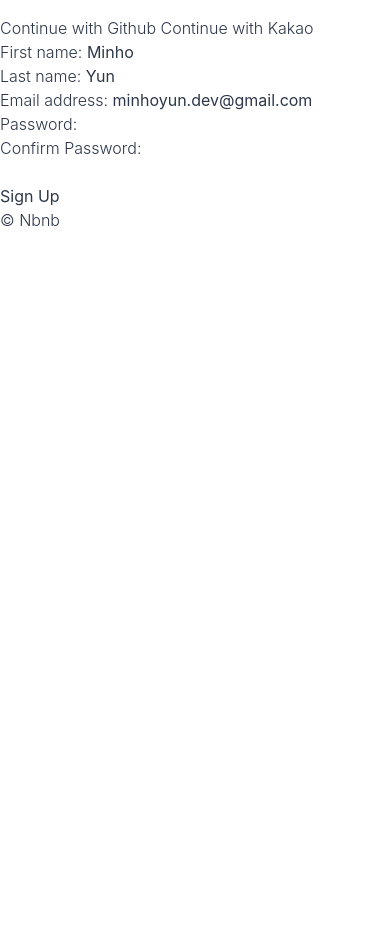
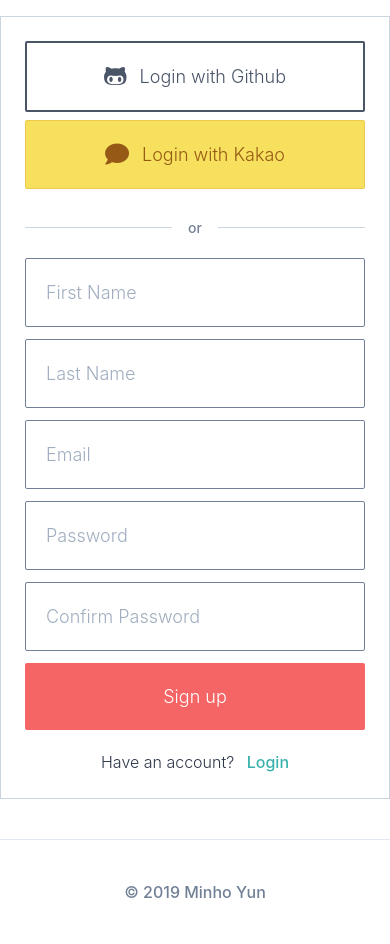
Before and after one commit to yun-mh/airbnb-clone, a Django app: page /users/signup in a window 390 px wide. Shown: the part 80-1024 px from the top of the page. Before the commit the page ends 306 px from the top, so only its background shows below. Run offline with Django 3.2, Linux system fonts and the light colour scheme; some libraries are stand-ins or nearby versions.

Commit message:
Make signup page and implement validations

```diff
--- a/assets/scss/styles.scss
+++ b/assets/scss/styles.scss
@@ -15,4 +15,29 @@
   }
 }
 
+.btn {
+  @apply w-full font-light text-center rounded-sm py-5 text-lg;
+}
+
+input {
+  @apply w-full font-light rounded-sm py-5 text-lg text-left border border-gray-600 px-5;
+  &:focus {
+    @apply outline-none border-teal-500;
+  }
+}
+
+form {
+  .input {
+    @apply mb-3;
+    &.has_error {
+      input {
+        @apply bg-red-200 border-gray-600;
+        &:focus {
+          @apply border-gray-600;
+        }
+      }
+    }
+  }
+}
+
 @tailwind utilities;
--- /dev/null
+++ b/templates/mixins/auth/auth_form.html
@@ -0,0 +1,15 @@
+<form method="POST" class="w-full">
+    {% csrf_token %}
+
+    {% if form.non_field_errors %}
+        {% for error in form.non_field_errors %}
+            <span class="text-red-700 font-medium text-sm">{{ error }}</span>
+        {% endfor %}
+    {% endif %}
+
+    {% for field in form %}
+        {% include 'mixins/auth/form_input.html' with field=field %}
+    {% endfor %}
+
+    <button class="btn bg-red-500 text-white">{{ cta }}</button>
+</form>
--- /dev/null
+++ b/templates/mixins/auth/form_input.html
@@ -0,0 +1,8 @@
+<div class="w-full input {% if field.errors %}has_error{% endif %}">
+    {{ field }}
+    {% if field.errors %}
+        {% for error in field.errors %}
+            <span class="text-red-700 font-medium text-sm">{{ error }}</span>
+        {% endfor %}
+    {% endif %}
+</div>
--- a/templates/partials/footer.html
+++ b/templates/partials/footer.html
@@ -1,3 +1,3 @@
-<footer>
-    &copy; Nbnb
+<footer class="container mx-auto text-center py-10 border-t font-medium text-gray-600">
+    &copy; 2019 Minho Yun
 </footer>
--- a/templates/partials/social_login.html
+++ b/templates/partials/social_login.html
@@ -1,9 +1,15 @@
-<div>
-    <a href="{% url 'users:github-login' %}">
-        Continue with Github
+<div class="flex flex-col w-full">
+    <a href="{% url 'users:github-login' %}" class=" btn mb-2 text-gray-700 border-2 border-gray-700">
+        <i class="fab fa-github-alt mr-2 fa-lg"></i> Login with Github
     </a>
 
-    <a href="{% url 'users:kakao-login' %}">
-        Continue with Kakao
+    <a href="{% url 'users:kakao-login' %}" class=" btn mb-2 text-yellow-800 border border-yellow-500 bg-yellow-400">
+        <i class="fas fa-comment mr-2 fa-lg"></i> Login with Kakao
     </a>
 </div>
+
+<div class="flex items-center w-full my-5">
+    <div class="h-px w-full bg-gray-400"></div>
+    <span class="text-gray-600 font-medium mx-4 text-sm">or</span>
+    <div class="h-px w-full bg-gray-400"></div>
+</div>
--- a/templates/rooms/room_list.html
+++ b/templates/rooms/room_list.html
@@ -13,7 +13,7 @@
 
         <div class="flex flex-wrap -mx-40 mb-10">
             {% for room in rooms %}
-                {% include 'partials/room_card.html' with room=room %}
+                {% include 'mixins/room_card.html' with room=room %}
             {% endfor %}
         </div>
 
--- a/templates/users/signup.html
+++ b/templates/users/signup.html
@@ -8,10 +8,17 @@
 {% endblock search-bar %}
 
 {% block content %}
-    {% include 'partials/social_login.html' %}
-    <form method="POST" action="{% url 'users:signup' %}">
-        {% csrf_token %}
-        {{ form.as_p }}
-        <button>Sign Up</button>
-    </form>
+
+    <div class="container lg:w-5/12 md:w-1/2 xl:w-1/4 mx-auto my-10 flex flex-col items-center border p-6 border-gray-400">
+
+        {% include 'partials/social_login.html' %}
+
+        {% include 'mixins/auth/auth_form.html' with form=form cta="Sign up" %}
+
+        <div class="mt-5">
+            <span class="mr-2">Have an account?</span>
+            <a href="{% url 'users:login' %}" class="text-teal-500 font-medium">Login</a>
+        </div>
+
+    </div>
 {% endblock content %}
--- a/users/forms.py
+++ b/users/forms.py
@@ -4,8 +4,12 @@
 
 class LoginForm(forms.Form):
 
-    email = forms.EmailField()
-    password = forms.CharField(widget=forms.PasswordInput)
+    email = forms.EmailField(
+        widget=forms.EmailInput(attrs={"placeholder": "Email Address"})
+    )
+    password = forms.CharField(
+        widget=forms.PasswordInput(attrs={"placeholder": "Password"})
+    )
 
     def clean(self):
         email = self.cleaned_data.get("email")
@@ -24,20 +28,30 @@
     class Meta:
         model = models.User
         fields = ("first_name", "last_name", "email")
+        widgets = {
+            "first_name": forms.TextInput(attrs={"placeholder": "First Name"}),
+            "last_name": forms.TextInput(attrs={"placeholder": "Last Name"}),
+            "email": forms.EmailInput(attrs={"placeholder": "Email"}),
+        }
 
     # first_name = forms.CharField(max_length=80)
     # last_name = forms.CharField(max_length=80)
     # email = forms.EmailField()
-    password = forms.CharField(widget=forms.PasswordInput)
-    password1 = forms.CharField(widget=forms.PasswordInput, label="Confirm Password")
+    password = forms.CharField(
+        widget=forms.PasswordInput(attrs={"placeholder": "Password"})
+    )
+    password1 = forms.CharField(
+        widget=forms.PasswordInput(attrs={"placeholder": "Confirm Password"}),
+        label="Confirm Password",
+    )
 
-    # def clean_email(self):
-    #     email = self.cleaned_data.get("email")
-    #     try:
-    #         models.User.objects.get(email=email)
-    #         raise forms.ValidationError("User already exists with that email")
-    #     except models.User.DoesNotExist:
-    #         return email
+    def clean_email(self):
+        email = self.cleaned_data.get("email")
+        try:
+            models.User.objects.get(email=email)
+            raise forms.ValidationError("User already exists with that email")
+        except models.User.DoesNotExist:
+            return email
 
     def clean_password1(self):
         password = self.cleaned_data.get("password")
--- a/users/views.py
+++ b/users/views.py
@@ -48,11 +48,6 @@
     template_name = "users/signup.html"
     form_class = forms.SignUpForm
     success_url = reverse_lazy("core:home")
-    initial = {
-        "first_name": "Minho",
-        "last_name": "Yun",
-        "email": "minhoyun.dev@gmail.com",
-    }
 
     def form_valid(self, form):
         form.save()
```
Also changed, not shown: templates/mixins/room_card.html (added, +17 -0 lines), templates/partials/room_card.html (deleted, +0 -15 lines), templates/users/login.html (+13 -6 lines), static/css/styles.css.
